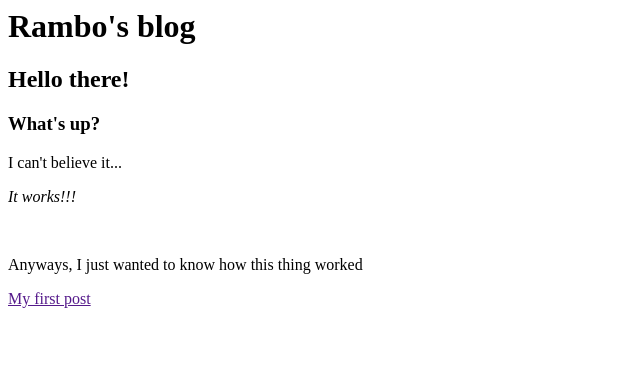
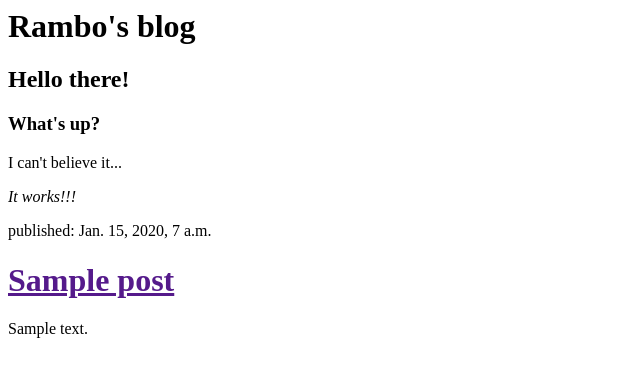
Before and after one commit to FrancoAquistapace/my-first-blog, a Django app: page / in a window 1280 px wide. Shown: the top 377 px of the page, without its empty margins (0-640 px from the left). Run offline with Django 3.2, Linux system fonts and the light colour scheme; tables that the repository leaves empty hold one stand-in row (values such as "Sample post").

Commit message:
Modified templates to display posts from database

```diff
--- a/blog/Templates/Blog/post_list.html
+++ b/blog/Templates/Blog/post_list.html
@@ -15,13 +15,13 @@
         <p>
         	<em>It works!!!</em>
         </p>
-		</div>
-
-		<br />
-		<div>
-			<p>Anyways, I just wanted to know how this thing worked</p>
-			<a href="">My first post</a>
-		</div>
+		{% for post in posts %}
+        	<div>
+            	<p>published: {{ post.published_date }}</p>
+            	<h1><a href="">{{ post.title }}</a></h1>
+        	    <p>{{ post.text|linebreaksbr }}</p>
+        	</div>
+    	{% endfor %}
 
 	</body>
 
--- a/blog/views.py
+++ b/blog/views.py
@@ -1,5 +1,8 @@
 from django.shortcuts import render
+from django.utils import timezone
+from .models import Post
 def post_list(request):
-	return render(request, 'blog/post_list.html', {})
+	posts = Post.objects.filter(title__contains='post').order_by('published_date')
+	return render(request, 'blog/post_list.html', {'posts': posts})
 
 # Create your views here.
```
